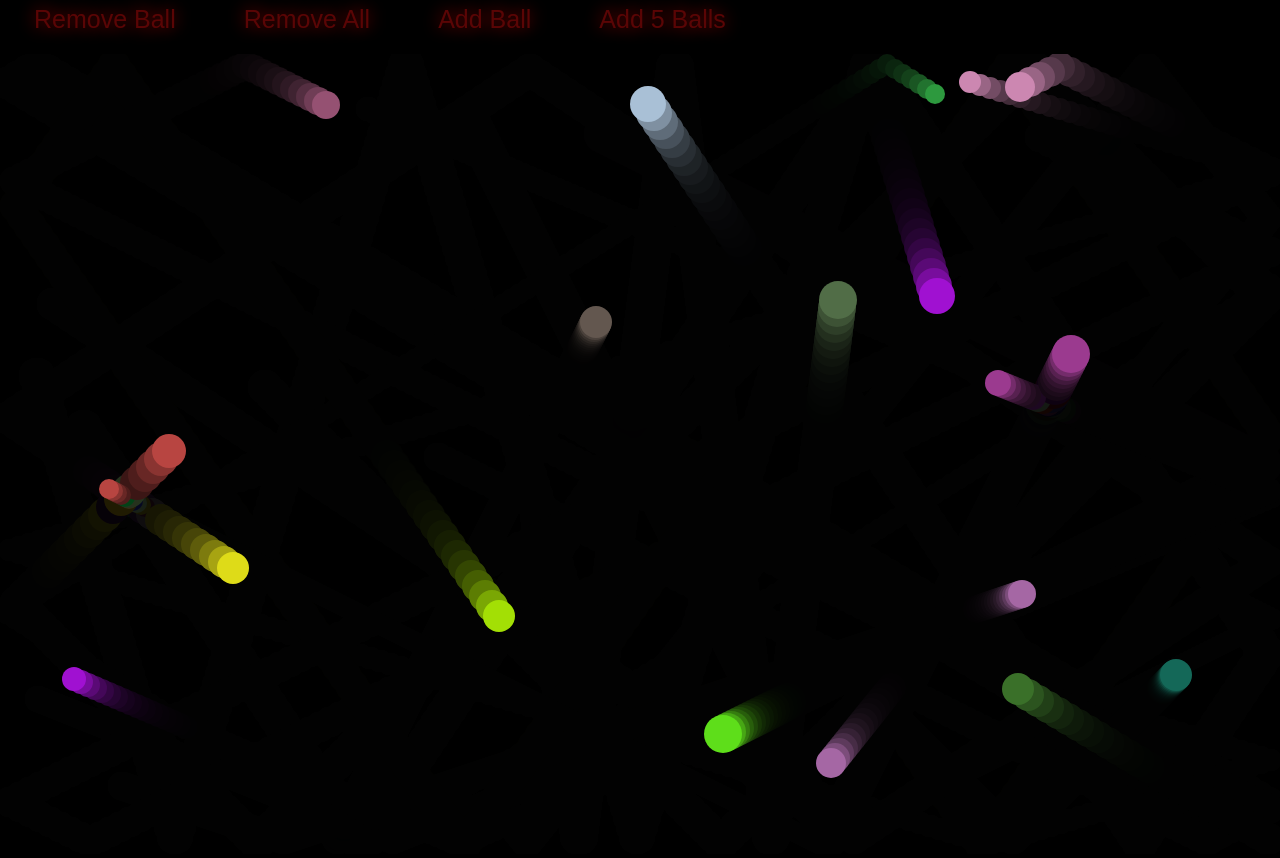
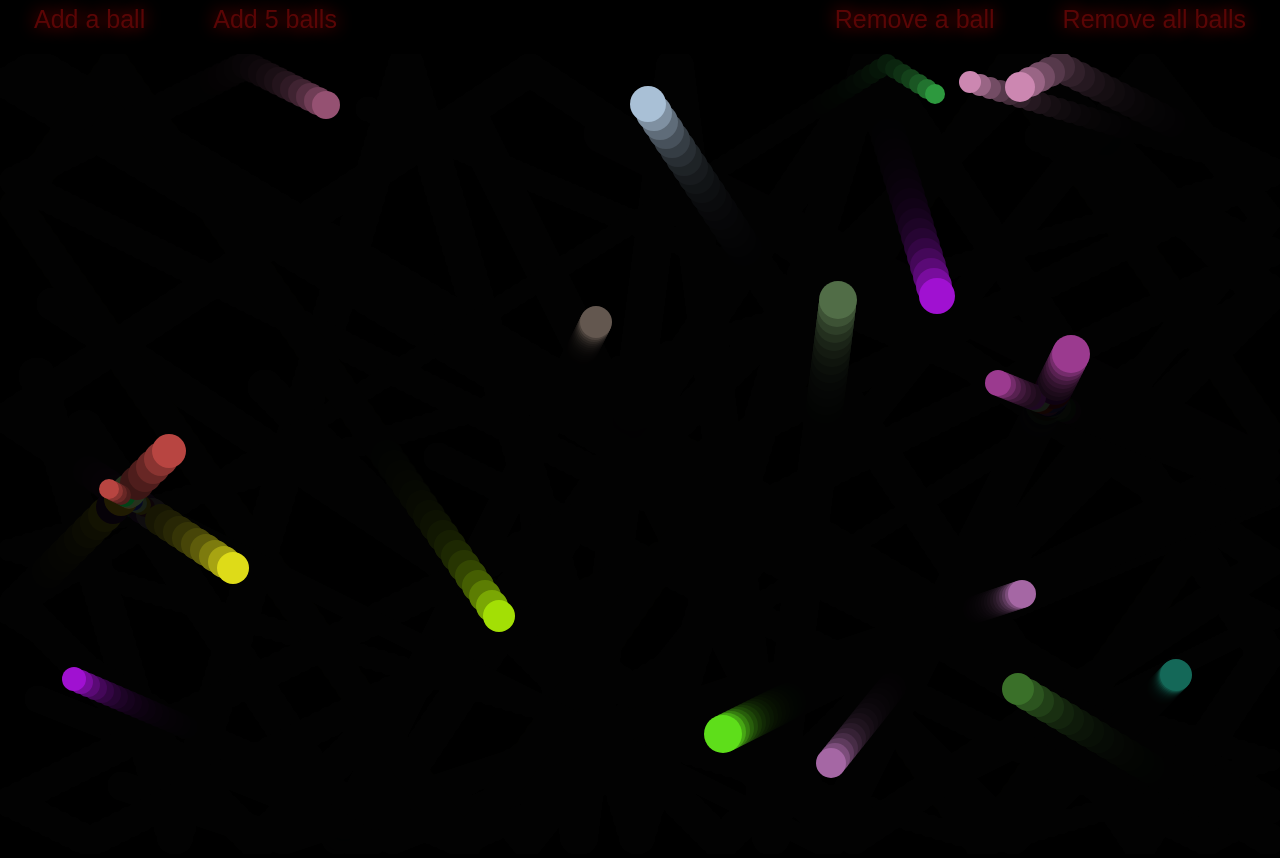
Before and after one commit to MaxHjarpe/Bounce, a plain HTML site: page index.html in a window 1280 px wide. Shown: the part 52-910 px from the top of the page. Drawn offline with Linux system fonts and the light colour scheme.

Commit message:
fixed bug with adding one ball

```diff
--- a/index.html
+++ b/index.html
@@ -1,5 +1,6 @@
 <!DOCTYPE html>
 <html lang="sv">
+
 <head>
   <meta charset="utf-8">
   <title>Bouncing balls</title>
@@ -8,14 +9,16 @@
 
 <body>
   <h1>STUDS</h1>
-    <button class="btn" id="removeBall" onclick="remove()">Remove Ball</button>
-    <button class="btn" id="removeAll" onclick="removeAll()">Remove All</button>
-    <button class="btn" id="addBall" onclick="add()">Add Ball</button>
-    <button class="btn" id="addBallFive" onclick="add(5)">Add 5 Balls</button>
+  <button class="removeBtn" name="RemoveAllBalls" onclick="remove(balls.length)">Remove all balls</button>
+  <button class="removeBtn" name="RemoveOneBall" onclick="remove(1)">Remove a ball</button>
+  <button class="addBtn" name="AddOneBall" onclick="add(1)">Add a ball</button>
+  <button class="addBtn" name="AddFiveBalls" onclick="add(5)">Add 5 balls</button>
+  <!-- <button class="addBtn" name="StartOrStop" id="startBtn">Start/Stop</button> -->
   <canvas>
 
   </canvas>
 
   <script src="javascript.js"></script>
 </body>
+
 </html>
--- a/javascript.js
+++ b/javascript.js
@@ -22,14 +22,14 @@ function Ball(x, y, velX, velY, color, size) {
 }
 
 
-Ball.prototype.draw = function() {
+Ball.prototype.draw = function () {
   ctx.beginPath();
   ctx.fillStyle = this.color;
   ctx.arc(this.x, this.y, this.size, 0, 2 * Math.PI);
   ctx.fill();
 }
 
-Ball.prototype.update = function() {
+Ball.prototype.update = function () {
 
   if ((this.x + this.size) >= width) {
     this.velX = -(this.velX);
@@ -54,15 +54,15 @@ Ball.prototype.update = function() {
 let balls = [];
 
 while (balls.length < 20) {
-  let size = random(10,20);
+  let size = random(10, 20);
   let ball = new Ball(
     // ball position always drawn at least one ball width
     // away from the edge of the canvas, to avoid drawing errors
-    random(0 + size,width - size),
-    random(0 + size,height - size),
-    random(1,10),
-    random(1,10),
-    'rgb(' + random(0,255) + ',' + random(0,255) + ',' + random(0,255) +')',
+    random(0 + size, width - size),
+    random(0 + size, height - size),
+    random(1, 10),
+    random(1, 10),
+    'rgb(' + random(0, 255) + ',' + random(0, 255) + ',' + random(0, 255) + ')',
     size
   );
 
@@ -82,7 +82,7 @@ function loop() {
   requestAnimationFrame(loop);
 }
 
-Ball.prototype.collisionDetect = function() {
+Ball.prototype.collisionDetect = function () {
   for (let j = 0; j < balls.length; j++) {
     if (!(this === balls[j])) {
       const dx = this.x - balls[j].x;
@@ -90,34 +90,29 @@ Ball.prototype.collisionDetect = function() {
       const distance = Math.sqrt(dx * dx + dy * dy);
 
       if (distance < this.size + balls[j].size) {
-
-            balls[j].color = this.color = 'rgb(' + random(0, 255) + ',' + random(0, 255) + ',' + random(0, 255) +')';
+        balls[j].color = this.color = 'rgb(' + random(0, 255) + ',' + random(0, 255) + ',' + random(0, 255) + ')';
       }
     }
   }
 }
 
-function remove() {
-  balls.pop();
-}
-
-function removeAll() {
-  for(let i = balls.length; i > 0; i--) {
+function remove(largest) {
+  for (let i = largest; i > 0; i--) {
     balls.pop(i);
   }
 }
 
 function add(largest) {
-  for(let i = 0; i<largest; i++) {
-    let size = random(10,20);
+  for (let i = 0; i < largest; i++) {
+    let size = random(10, 20);
     let ball = new Ball(
       // ball position always drawn at least one ball width
       // away from the edge of the canvas, to avoid drawing errors
-      random(0 + size,width - size),
-      random(0 + size,height - size),
-      random(1,10),
-      random(1,10),
-      'rgb(' + random(0,255) + ',' + random(0,255) + ',' + random(0,255) +')',
+      random(0 + size, width - size),
+      random(0 + size, height - size),
+      random(1, 10),
+      random(1, 10),
+      'rgb(' + random(0, 255) + ',' + random(0, 255) + ',' + random(0, 255) + ')',
       size
     );
     balls.push(ball);
@@ -125,4 +120,6 @@ function add(largest) {
 }
 
 
+// let buttonElement = document.getElementById("#startBtn");
+// buttonElement.addEventListener("click", loop());
 loop();
--- a/style.css
+++ b/style.css
@@ -25,7 +25,7 @@ html, body {
     text-shadow: 0 0 17px rgb(255, 0, 0);
   }
 
-  .btn {
+  .addBtn {
     float: left;
     background-color: #000000;
     border: none;
@@ -39,14 +39,26 @@ html, body {
     text-shadow: 0 0 17px rgb(255, 0, 0);
   }
 
-  .btn:hover {
+  .addBtn:hover {
     opacity: 1;
-
   }
 
-  #addBall {
-    display: flex;
-    justify-content: right;
+  .removeBtn {
+    float: right;
+    background-color: #000000;
+    border: none;
+    color: rgb(150, 9, 9);
+    padding: 16px 32px;
+    text-align: center;
+    font-size: 25px;
+    margin: 4px 2px;
+    opacity: 0.6;
+    transition: 0.3s;
+    text-shadow: 0 0 17px rgb(255, 0, 0);
+  }
+
+  .removeBtn:hover {
+    opacity: 1;
   }
 
   canvas {
```
Lines whose indentation alone changed are shown as unchanged.
